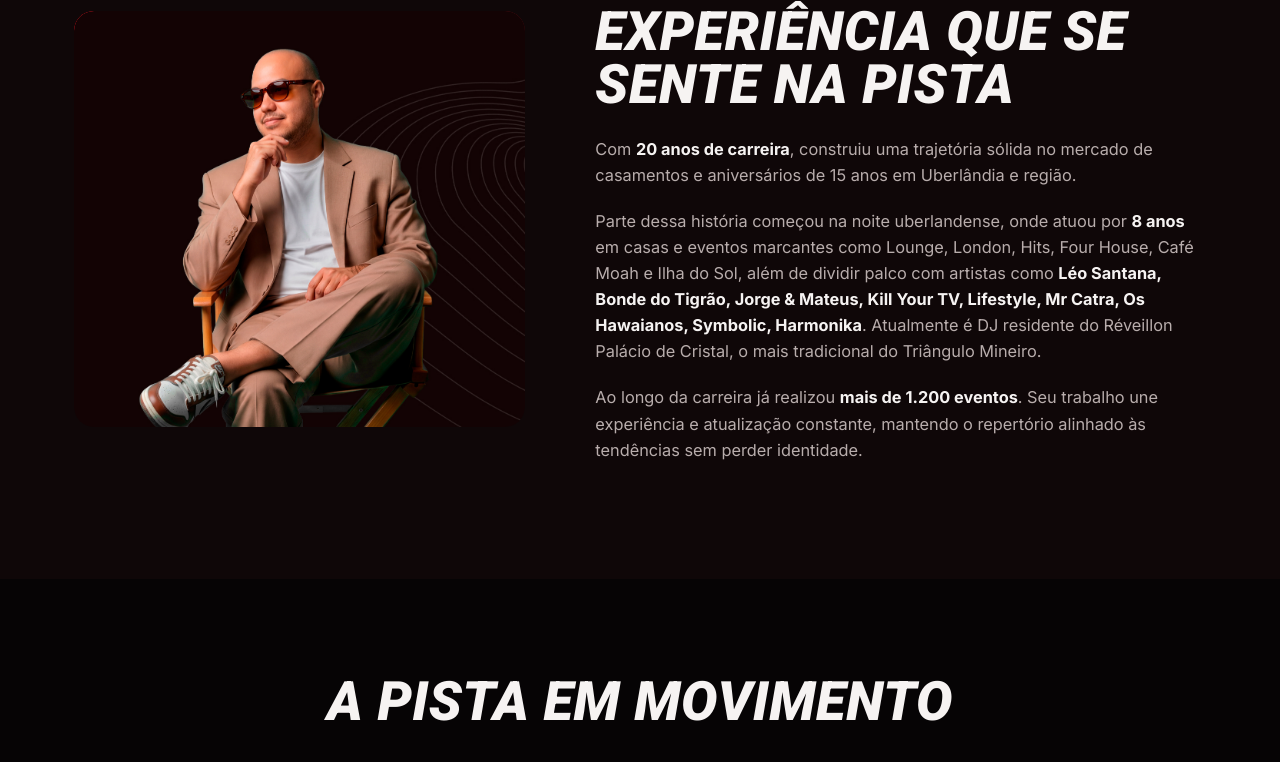
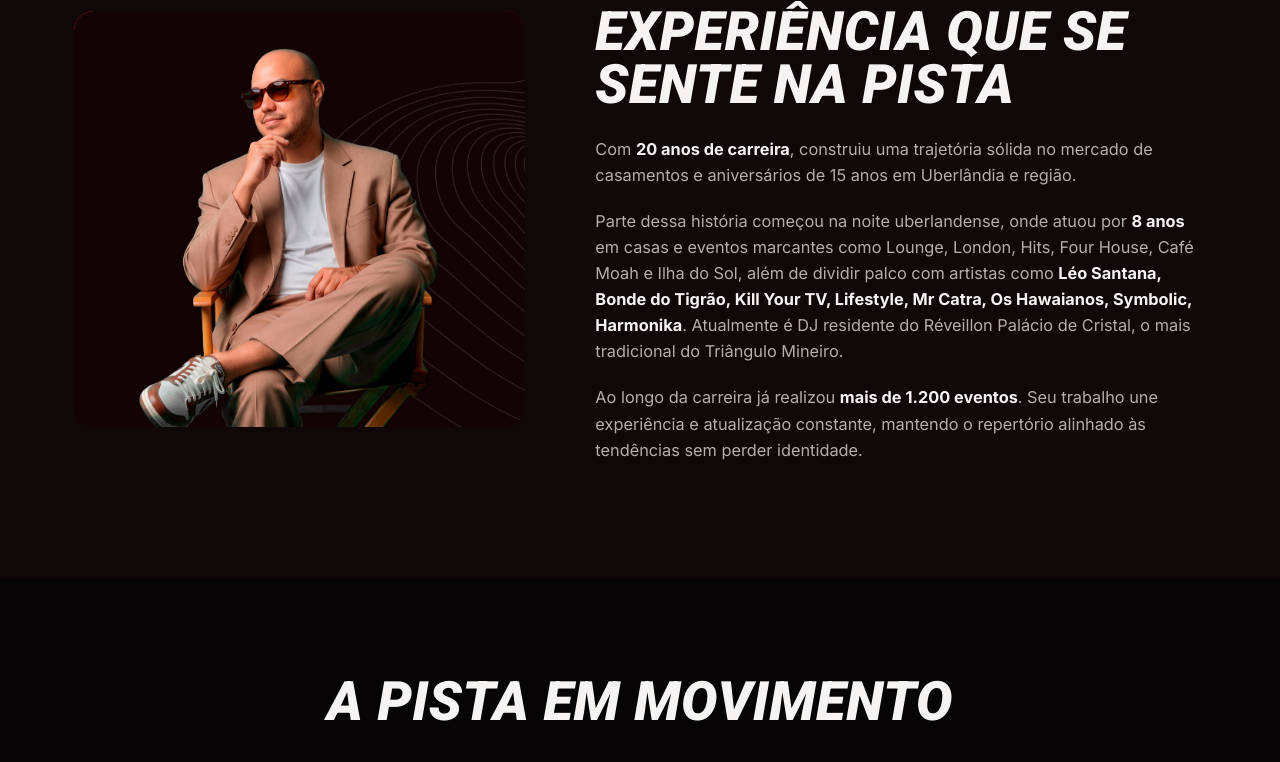
Before and after one commit to daniloabadioudi-web/djdanilozaskio, a plain HTML site: page index.html in a window 1280 px wide. Shown: the part 993-1755 px from the top of the page. Drawn offline with Linux system fonts and the light colour scheme.

Commit message:
Update index.html

```diff
--- a/index.html
+++ b/index.html
@@ -871,7 +871,7 @@
         <p class="eyebrow">Quem é o Danilo Zaskio?</p>
         <h2 class="section-title" style="margin-bottom:24px;">Experiência que se sente na pista</h2>
         <p>Com <strong>20 anos de carreira</strong>, construiu uma trajetória sólida no mercado de casamentos e aniversários de 15 anos em Uberlândia e região.</p>
-        <p>Parte dessa história começou na noite uberlandense, onde atuou por <strong>8 anos</strong> em casas e eventos marcantes como Lounge, London, Hits, Four House, Café  Moah e Ilha do Sol, além de dividir palco com artistas como <strong>Léo Santana, Bonde do Tigrão, Jorge &amp; Mateus, Kill Your TV, Lifestyle, Mr Catra, Os Hawaianos, Symbolic, Harmonika</strong>. Atualmente é DJ residente do Réveillon Palácio de Cristal, o mais tradicional do Triângulo Mineiro.</p>
+        <p>Parte dessa história começou na noite uberlandense, onde atuou por <strong>8 anos</strong> em casas e eventos marcantes como Lounge, London, Hits, Four House, Café  Moah e Ilha do Sol, além de dividir palco com artistas como <strong>Léo Santana, Bonde do Tigrão, Kill Your TV, Lifestyle, Mr Catra, Os Hawaianos, Symbolic, Harmonika</strong>. Atualmente é DJ residente do Réveillon Palácio de Cristal, o mais tradicional do Triângulo Mineiro.</p>
         <p>Ao longo da carreira já realizou <strong>mais de 1.200 eventos</strong>. Seu trabalho une experiência e atualização constante, mantendo o repertório alinhado às tendências sem perder identidade.</p>
       </div>
     </div>
```
